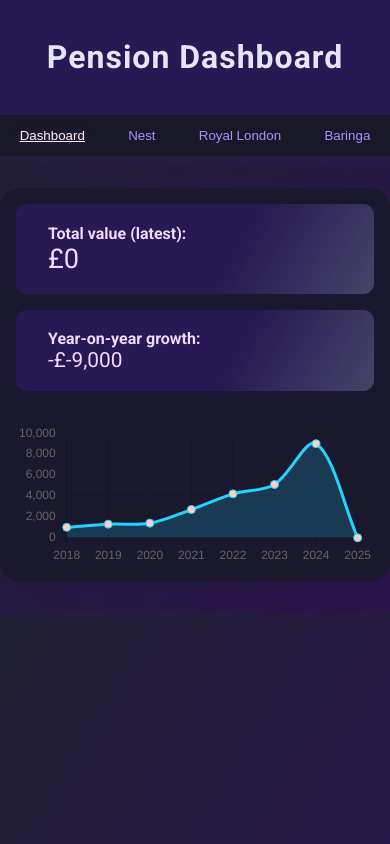
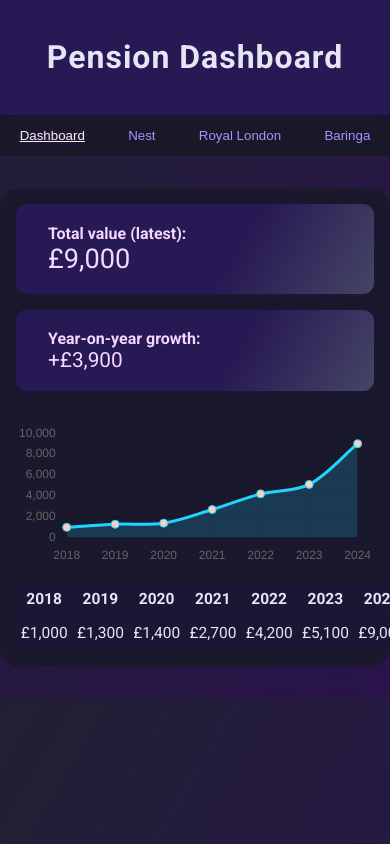
Before and after one commit to RajS1962/Arun_PP_Pension, a plain HTML site: page index.html in a window 390 px wide. Drawn offline with nearby package versions, Linux system fonts and the light colour scheme.

Commit message:
Update index.html

```diff
--- a/index.html
+++ b/index.html
@@ -4,7 +4,6 @@
   <meta charset="UTF-8" />
   <meta name="viewport" content="width=device-width,initial-scale=1.0" />
   <title>Pension Dashboard</title>
-  <!-- Vibrant color palette and Google Fonts -->
   <link href="https://fonts.googleapis.com/css?family=Roboto:400,700&display=swap" rel="stylesheet">
   <script src="https://cdn.jsdelivr.net/npm/chart.js"></script>
   <style>
@@ -82,50 +81,82 @@
       cursor: pointer;
       font-weight: 700;
       transition: background 0.17s;
+      margin-top: 0.8em;
     }
     .savebtn:hover { background: #a679f7; color: #271953;}
     @media (max-width:600px) {
       main { padding: 1em; }
       .stats { flex-direction: column; gap: 1em; }
+      table { font-size: 0.97em; }
     }
+    table { width: 100%; background: #22134546; margin-top: 1em; border-radius: 8px; border-collapse: collapse;}
+    th, td { padding: 0.5em 0.3em; text-align: center; }
+    tr { border-bottom: 1px solid #27195333; }
   </style>
-
 </head>
 <body>
   <header>Pension Dashboard</header>
   <nav id="tabs"></nav>
   <main id="content"></main>
   <script>
-    // Initial pension state
+    // --- State and Utility ---
     const DEFAULT_DATA = {
-      Nest: { provider: 'Nest', values:   {2018: 1000,2019:1300,2020:1400,2021:1500,2022:1600,2023:1800,2024:2000} },
+      Nest: { provider: 'Nest', values: {2018: 1000,2019:1300,2020:1400,2021:1500,2022:1600,2023:1800,2024:2000} },
       'Royal London': { provider: 'Royal London', values: {2018: 0,2019: 0,2020: 0,2021:1200,2022:2600,2023:3300,2024:4500} },
       Baringa: { provider: 'Baringa', values: {2018:0,2019:0,2020:0,2021:0,2022:0,2023:0,2024:2500} }
     };
-    let pensionData = JSON.parse(localStorage.getItem('pensionDataV1') || JSON.stringify(DEFAULT_DATA));
-    const years = Array.from({length: (new Date().getFullYear()-2018)+1}, (_,i) => 2018+i);
 
-    const renderTabs = () => {
+    // Make sure data structure persists for additional years/pensions
+    function fixDataStructure(data) {
+      Object.keys(data).forEach(k => {
+        if (!data[k].values) data[k].values = {};
+      });
+      return data;
+    }
+
+    let pensionData = fixDataStructure(JSON.parse(localStorage.getItem('pensionDataV1') || JSON.stringify(DEFAULT_DATA)));
+    let activeTab = 'Dashboard';
+
+    // Years getter: update whenever new year is added
+    function getYears() {
+      let allYears = [];
+      Object.values(pensionData).forEach(p =>
+        Object.keys(p.values).forEach(y=>{
+          if (!allYears.includes(Number(y))) allYears.push(Number(y));
+        })
+      );
+      allYears.sort((a,b)=>a-b);
+      return allYears;
+    }
+
+    // --- UI Functions ---
+    function renderTabs() {
       const tablist = ['Dashboard', ...Object.keys(pensionData)];
       document.getElementById('tabs').innerHTML = tablist.map(
         t => `<button${activeTab===t?' class="active"':''} onclick="switchTab('${t}')">${t}</button>`
       ).join('');
+    }
+
+    window.switchTab = tab => {
+      activeTab = tab;
+      render();
     };
-
-    let activeTab = 'Dashboard';
-    window.switchTab = tab => { activeTab = tab; render(); };
 
     function render() {
       renderTabs();
       const content = document.getElementById('content');
-      if(activeTab==='Dashboard') {
-        // Summary stats & combined chart
+      const years = getYears();
+
+      if (activeTab === 'Dashboard') {
+        // Combined totals table/chart
         let totals = {};
         years.forEach(y=>{
-          totals[y] = Object.values(pensionData).reduce((sum,p)=>sum+(p.values[y]||0),0)
+          totals[y] = Object.values(pensionData).reduce((sum,p)=>sum+(p.values[y]||0),0);
         });
-        const currTotal = totals[years[years.length-1]];
+
+        const currTotal = totals[years[years.length-1]] || 0;
         const prevTotal = totals[years[years.length-2]] || 0;
+
         content.innerHTML = `
           <div class="stats">
             <div class="statbox">
@@ -139,24 +170,43 @@
           </div>
           <canvas id="sumChart" height="120"></canvas>
         `;
-        setTimeout(()=>drawLineChart('sumChart', years, Object.values(totals), "Combined Total (£)"), 50);
+        setTimeout(()=>drawLineChart('sumChart', years, years.map(y=>totals[y]||0), "Combined Total (£)"),50);
+
+        // Show table of combined values
+        content.innerHTML += `
+          <table>
+            <tr>${years.map(y=>`<th>${y}</th>`).join('')}</tr>
+            <tr>${years.map(y=>`<td>£${(totals[y]||0).toLocaleString()}</td>`).join('')}</tr>
+          </table>
+        `;
       } else {
         const pd = pensionData[activeTab];
         content.innerHTML = `
           <div style="margin-bottom:1.5em;">
             <b>Edit annual values for <span style="color:#21d4fd">${activeTab}</span>:</b>
-            <form id="editForm">${years.map(y =>
+            <form id="editForm">
+              ${years.map(y =>
                 `<div class="form-row">
                   <label>${y}</label>
                   <input type="number" min="0" name="val-${y}" value="${pd.values[y]||''}" />
                 </div>`
               ).join('')}
               <button class="savebtn" type="submit">Save</button>
+              <button type="button" class="savebtn" id="addYearBtn">Add Year</button>
             </form>
           </div>
           <canvas id="pensionChart" height="120"></canvas>
         `;
         setTimeout(()=>drawLineChart('pensionChart', years, years.map(y=>pd.values[y]||0), `${activeTab} Value (£)`),50);
+
+        // Show values table below chart
+        content.innerHTML += `
+          <table>
+            <tr>${years.map(y=>`<th>${y}</th>`).join('')}</tr>
+            <tr>${years.map(y=>`<td>£${(pd.values[y]||0).toLocaleString()}</td>`).join('')}</tr>
+          </table>`;
+
+        // Form handlers
         document.getElementById('editForm').onsubmit = e => {
           e.preventDefault();
           years.forEach(y=>{
@@ -167,11 +217,25 @@
           localStorage.setItem('pensionDataV1', JSON.stringify(pensionData));
           render();
         };
+
+        document.getElementById('addYearBtn').onclick = () => {
+          let maxYear = years.length ? years[years.length-1] : (new Date().getFullYear());
+          let nextYear = maxYear + 1;
+          pd.values[nextYear] = 0;
+          pensionData[activeTab] = pd;
+          localStorage.setItem('pensionDataV1', JSON.stringify(pensionData));
+          render();
+        };
       }
     }
 
     function drawLineChart(elemId, labels, data, label) {
-      new Chart(document.getElementById(elemId), {
+      const ctx = document.getElementById(elemId).getContext('2d');
+      if (window.chartInstance && window.chartInstance[elemId]) {
+        window.chartInstance[elemId].destroy();
+      }
+      window.chartInstance = window.chartInstance || {};
+      window.chartInstance[elemId] = new Chart(ctx, {
         type: "line",
         data: {
           labels: labels,
@@ -183,12 +247,12 @@
         },
         options: {
           plugins: {legend:{display:false}},
-          scales:{y:{beginAtZero:true}}
+          scales: {y:{beginAtZero:true}}
         }
       });
     }
 
-    // Startup
+    // --- App Startup ---
     render();
   </script>
 </body>
```
Lines whose indentation alone changed are shown as unchanged.
